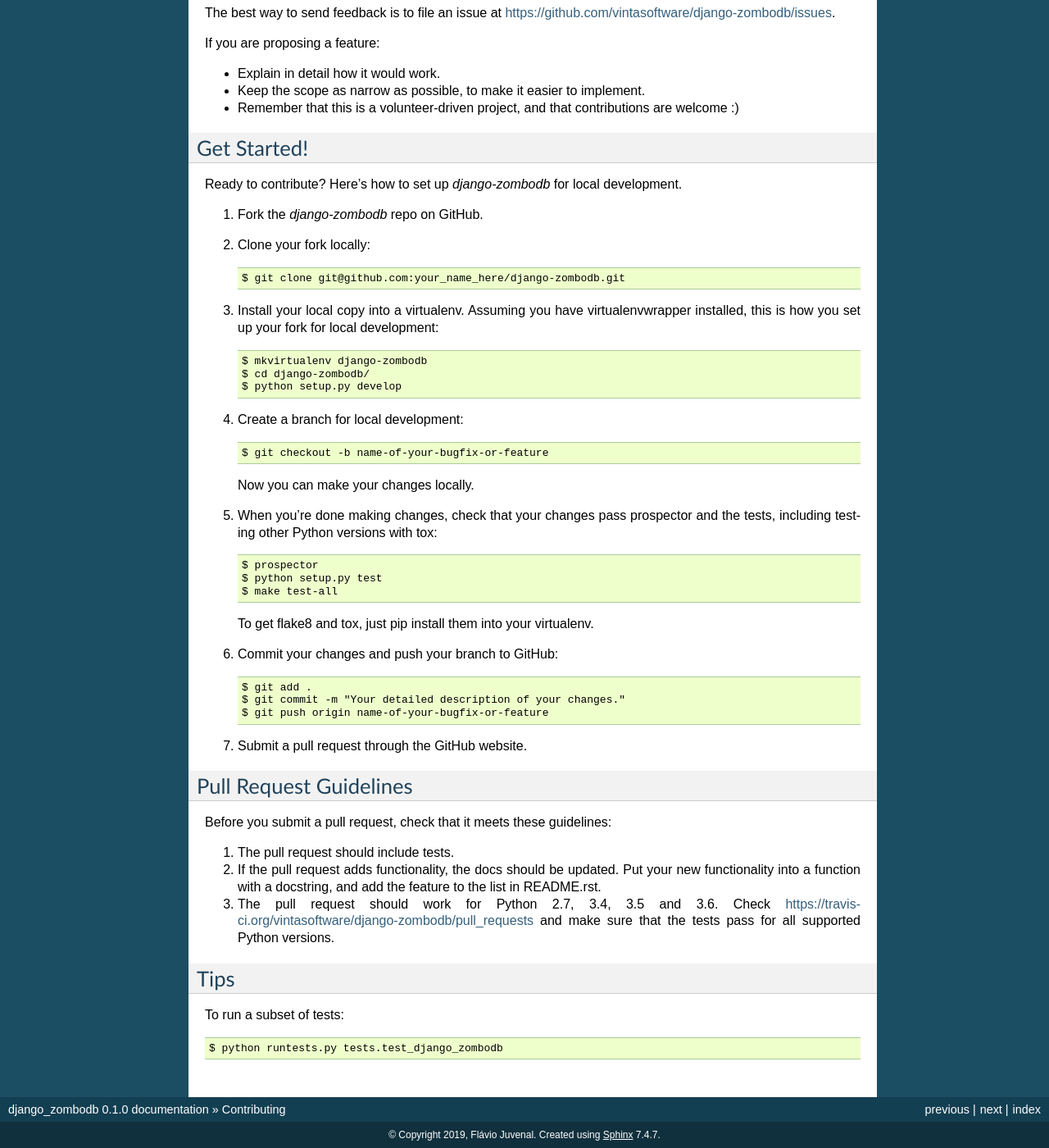
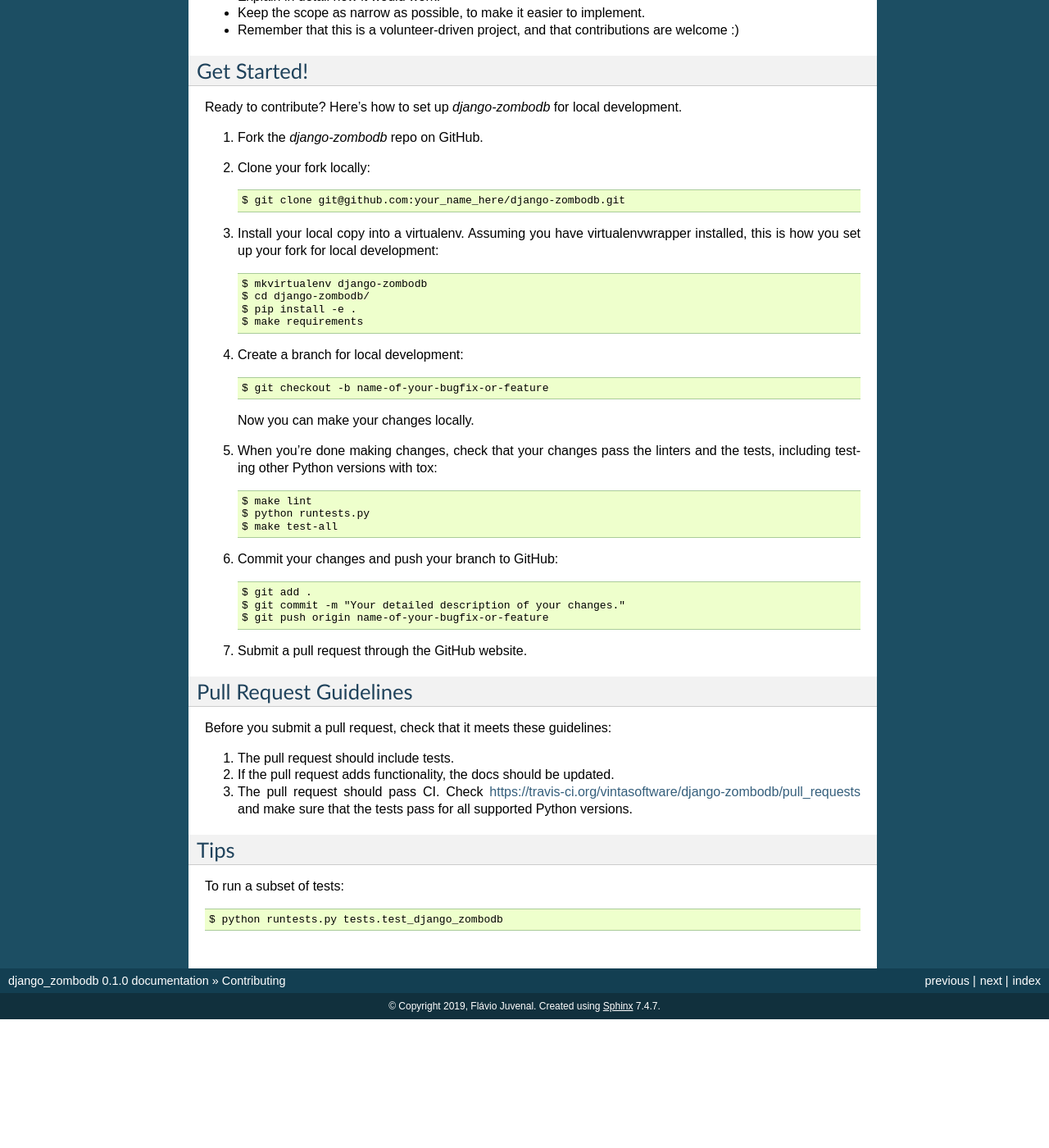
Before and after one commit to vintasoftware/django-zombodb, a Sphinx documentation site: the page built from docs/contributing.rst, in a window 1280 px wide and 1400 px high, scrolled down 811 px. Shown: the whole window at 82% size. Built offline with Sphinx 7.4.7, drawn with Linux system fonts in a browser that asks for light colours; after the commit the page ends 2054 px from its top, so only the background shows below that; some of the changed text lies outside the part shown.

Commit message:
Fix CONTRIBUTING.rst

```diff
--- a/CONTRIBUTING.rst
+++ b/CONTRIBUTING.rst
@@ -14,12 +14,7 @@ Report Bugs
 ~~~~~~~~~~~
 
 Report bugs at https://github.com/vintasoftware/django-zombodb/issues.
-
-If you are reporting a bug, please include:
-
-* Your operating system name and version.
-* Any details about your local setup that might be helpful in troubleshooting.
-* Detailed steps to reproduce the bug.
+Please fill the fields of the issue template.
 
 Fix Bugs
 ~~~~~~~~
@@ -66,7 +61,8 @@ Ready to contribute? Here's how to set up `django-zombodb` for local development
 
     $ mkvirtualenv django-zombodb
     $ cd django-zombodb/
-    $ python setup.py develop
+    $ pip install -e .
+    $ make requirements
 
 4. Create a branch for local development::
 
@@ -74,14 +70,12 @@ Ready to contribute? Here's how to set up `django-zombodb` for local development
 
    Now you can make your changes locally.
 
-5. When you're done making changes, check that your changes pass prospector and the
+5. When you're done making changes, check that your changes pass the linters and the
    tests, including testing other Python versions with tox::
 
-        $ prospector
-        $ python setup.py test
-        $ make test-all
-
-   To get flake8 and tox, just pip install them into your virtualenv.
+    $ make lint
+    $ python runtests.py
+    $ make test-all
 
 6. Commit your changes and push your branch to GitHub::
 
@@ -97,10 +91,8 @@ Pull Request Guidelines
 Before you submit a pull request, check that it meets these guidelines:
 
 1. The pull request should include tests.
-2. If the pull request adds functionality, the docs should be updated. Put
-   your new functionality into a function with a docstring, and add the
-   feature to the list in README.rst.
-3. The pull request should work for Python 2.7, 3.4, 3.5 and 3.6. Check
+2. If the pull request adds functionality, the docs should be updated.
+3. The pull request should pass CI. Check
    https://travis-ci.org/vintasoftware/django-zombodb/pull_requests
    and make sure that the tests pass for all supported Python versions.
 
--- a/docs/index.rst
+++ b/docs/index.rst
@@ -11,7 +11,6 @@ Contents:
 .. toctree::
    :maxdepth: 2
 
-   readme
    installation
    usage
    contributing
--- a/docs/readme.rst
+++ /dev/null
@@ -1 +0,0 @@
-.. include:: ../README.rst
```
Also changed, not shown: .github/ISSUE_TEMPLATE.md, 2 other files.
